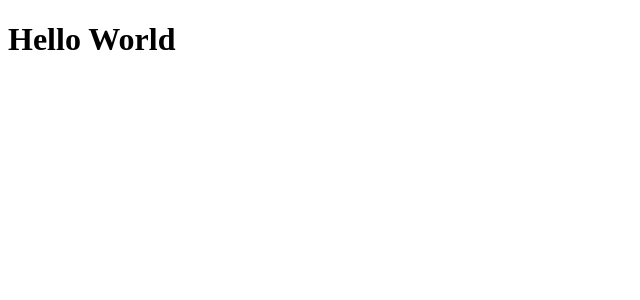
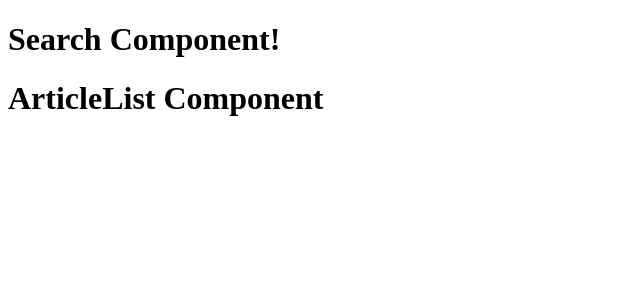
Before and after one commit to pete-hamrick/lab-02-news-search, a React app: page / in a window 1280 px wide. Shown: the top 300 px of the page, without its empty margins (0-640 px from the left). Built offline with nearby package versions, Linux system fonts and the light colour scheme.

Commit message:
all components rendering properly

```diff
--- a/src/components/app/App.jsx
+++ b/src/components/app/App.jsx
@@ -1,5 +1,6 @@
 import React from 'react';
+import NewsSearchContainer from '../../containers/NewsSearch';
 
 export default function App() {
-  return <h1>Hello World</h1>;
+  return <NewsSearchContainer />;
 }
--- a/src/components/articles/ArticleList.jsx
+++ b/src/components/articles/ArticleList.jsx
@@ -0,0 +1,5 @@
+import React from 'react';
+
+export default function ArticleList() {
+  return <h1>ArticleList Component</h1>;
+}
--- a/src/components/articles/Search.jsx
+++ b/src/components/articles/Search.jsx
@@ -0,0 +1,5 @@
+import React from 'react';
+
+export default function Search() {
+  return <h1>Search Component!</h1>;
+}
--- a/src/containers/NewsSearch.jsx
+++ b/src/containers/NewsSearch.jsx
@@ -0,0 +1,16 @@
+import React, { Component } from 'react';
+import ArticleList from '../components/articles/ArticleList';
+import Search from '../components/articles/Search';
+
+class NewsSearchContainer extends Component {
+  render() {
+    return (
+      <>
+        <Search />
+        <ArticleList />
+      </>
+    );
+  }
+}
+
+export default NewsSearchContainer;
```
